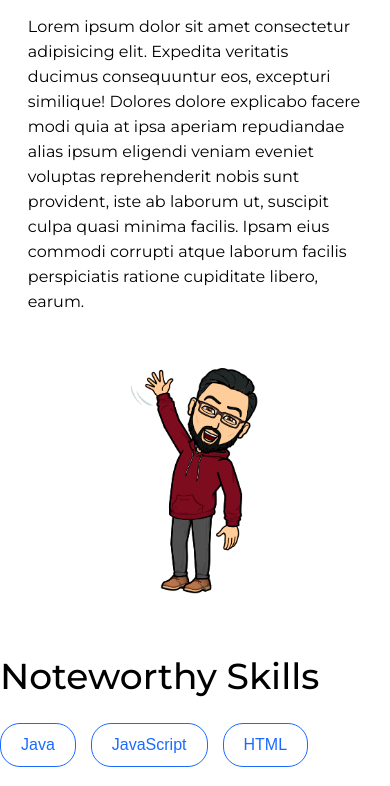
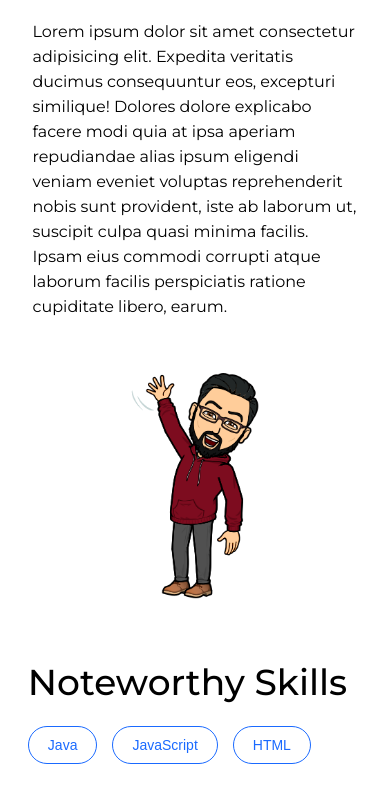
Before and after one commit to DamanB/portfolio, a React (Create React App) app: page / in a window 390 px wide. Shown: the part 1177-1963 px from the top of the page. Built offline with nearby package versions, Linux system fonts and the light colour scheme; no server answers; the database is empty.

Commit message:
made skills responsive

```diff
--- a/src/styles/app.css
+++ b/src/styles/app.css
@@ -1,7 +1,12 @@
 .intro-container{
-    --introContainer-template-columns: 1fr 12fr 1fr;
+    --introContainer-template-columns: 1fr 10fr 1fr;
+    --introContainer-margin: 5px 0;
 }
-
+.skills-container
+{
+    --skillsContainer-template-columns: 1fr 12fr 1fr;
+    --skillsContainer-margin: 20px 0px;
+}
 .software-projects-container
 {
     --softwareProjectsContainer-template-columns: 1fr minmax(50px,12fr) 1fr;
@@ -11,22 +16,32 @@
 @media (min-width: 576px) {
     .intro-container{
         --introContainer-template-columns: 1fr 4fr 1fr;
+        --introContainer-margin: 0;
     }
     .skills-container
     {
-        --skillsContainer-template-columns: 1fr 3fr 3fr;
-        --skillsContainer-margin: 25px 0px;
+        --skillsContainer-template-columns: 1fr 8fr 2fr;
+        --skillsContainer-margin: 0 0 20px 0;
     }
     .software-projects-container
     {
-        --softwareProjectsContainer-template-columns: 1fr 5fr 1fr;
-        --softwareProjectsContainer-margin: 25px 0px;
+        --softwareProjectsContainer-template-columns: 1fr 9fr 1fr;
+        --softwareProjectsContainer-margin: 0 0 20px 0;
     }
 }
 
 @media (min-width: 992px) {
     .intro-container{
         --introContainer-template-columns: 2fr 4.5fr 2fr;
+    }
+    .skills-container
+    {
+        --skillsContainer-template-columns: 1fr 4fr 3fr;
+        --skillsContainer-margin: 0 0 25px 0;
+    }
+    .software-projects-container
+    {
+        --softwareProjectsContainer-template-columns: 1fr 6fr 1fr;
     }
 }
 
@@ -46,6 +61,7 @@ h3{
     display: grid;
     grid-template-columns: var(--introContainer-template-columns);
     min-height: 100vh;
+    margin: var(--introContainer-margin)
 }
 
 .skills-container
--- a/src/styles/skills.css
+++ b/src/styles/skills.css
@@ -1,14 +1,33 @@
+.skillPill{
+    --skillPill-margin: 12px 15px 12px 0;
+    --skillPill-padding: 10px 19px;
+    --skillPill-fontSize: 14px;
+}
+
+@media (min-width: 576px) {
+    .skillPill{
+        --skillPill-padding: 10px 20px;
+        --skillPill-fontSize: 15px;
+    }
+}
+@media (min-width: 992px) {
+    .skillPill{
+        --skillPill-margin: 15px 20px 15px 0;
+        --skillPill-padding: 12px 20px;
+        --skillPill-fontSize: 16px;
+    }
+}
 
 .skillPills{
     display: inline;
 }
 
 .skillPill{
-    margin: 15px 15px 15px 0px;
-    padding: 12px 20px;
-    font-size: 16px;
+    margin: var(--skillPill-margin);
+    padding: var(--skillPill-padding);
+    font-size: var(--skillPill-fontSize);
 
-    background-color: rgba(255, 255, 255, 0);
+    background-color: rgba(0, 0, 0, 0);
     color: var(--secondary);
 
     border: solid 1px var(--secondary);
```
